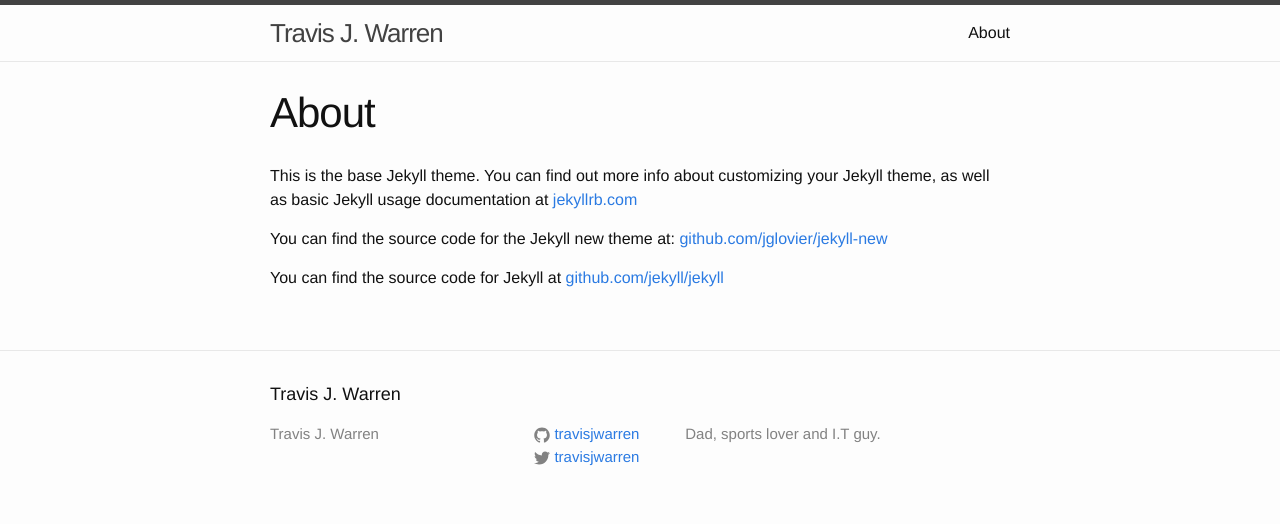
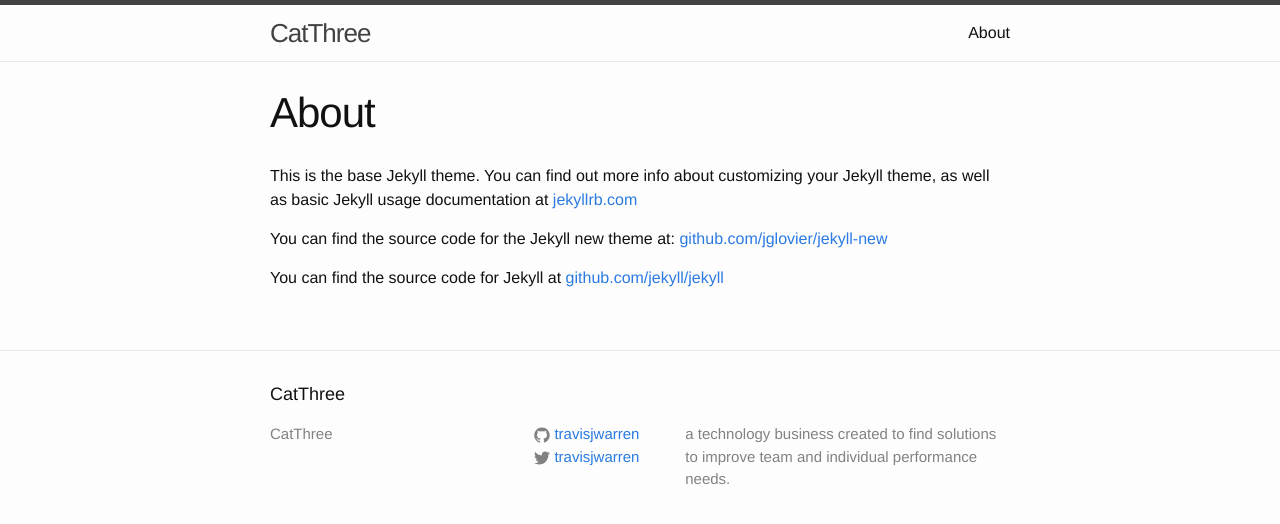
Before and after one commit to travisjwarren/travisjwarren.github.io, a Jekyll site: the page built from about.md, in a window 1280 px wide. Shown: the top 524 px of the page. Built offline with Jekyll 4.4.1, drawn with Linux system fonts in a browser that asks for light colours.

Commit message:
Update _config.yml
Update towards CatThree brand

```diff
--- a/_config.yml
+++ b/_config.yml
@@ -1,7 +1,7 @@
 # Site settings
-title: Travis J. Warren
+title: CatThree
 description: > # this means to ignore newlines until "baseurl:"
-  Dad, sports lover and I.T guy.
+    a technology business created to find solutions to improve team and individual performance needs.
 baseurl: "" # the subpath of your site, e.g. /blog/
 url: "http://travisjwarren.github.io" # the base hostname & protocol for your site
 twitter_username: travisjwarren
```
